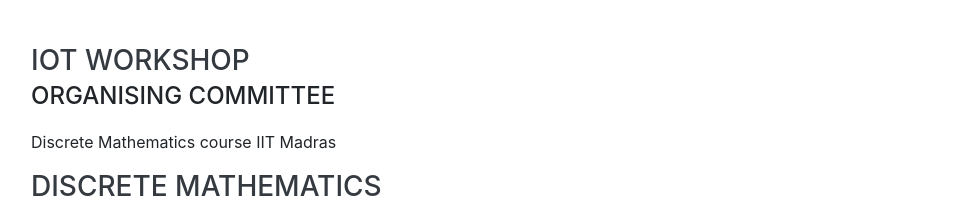
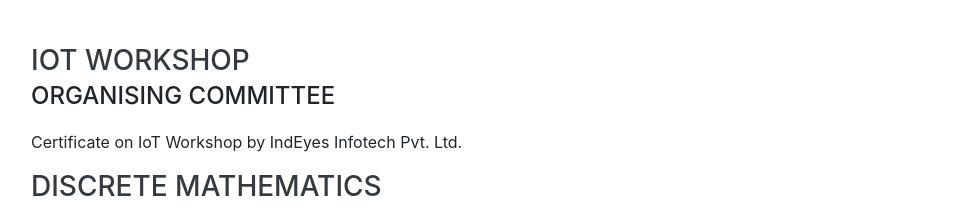
Before and after one commit to Bhawnayadav/bhawnayadav.github.io, a website with bundled scripts: page index.html in a window 1280 px wide. Shown: the part 1360-1569 px from the top of the page, without its empty margins (289-1263 px from the left). Built offline with nearby package versions, Linux system fonts and the light colour scheme; a web font is replaced by a local one.

Commit message:
Update index.html

```diff
--- a/index.html
+++ b/index.html
@@ -128,7 +128,7 @@
           <div class="resume-content">
             <h3 class="mb-0"> IoT Workshop</h3>
             <div class="subheading mb-3">Organising Committee</div>
-            <p>Discrete Mathematics  course IIT Madras </p>
+            <p>Certificate on IoT Workshop by IndEyes Infotech Pvt. Ltd. </p>
           </div>
           <div class="resume-date text-md-right">
             <span class="text-primary"></span>
```
